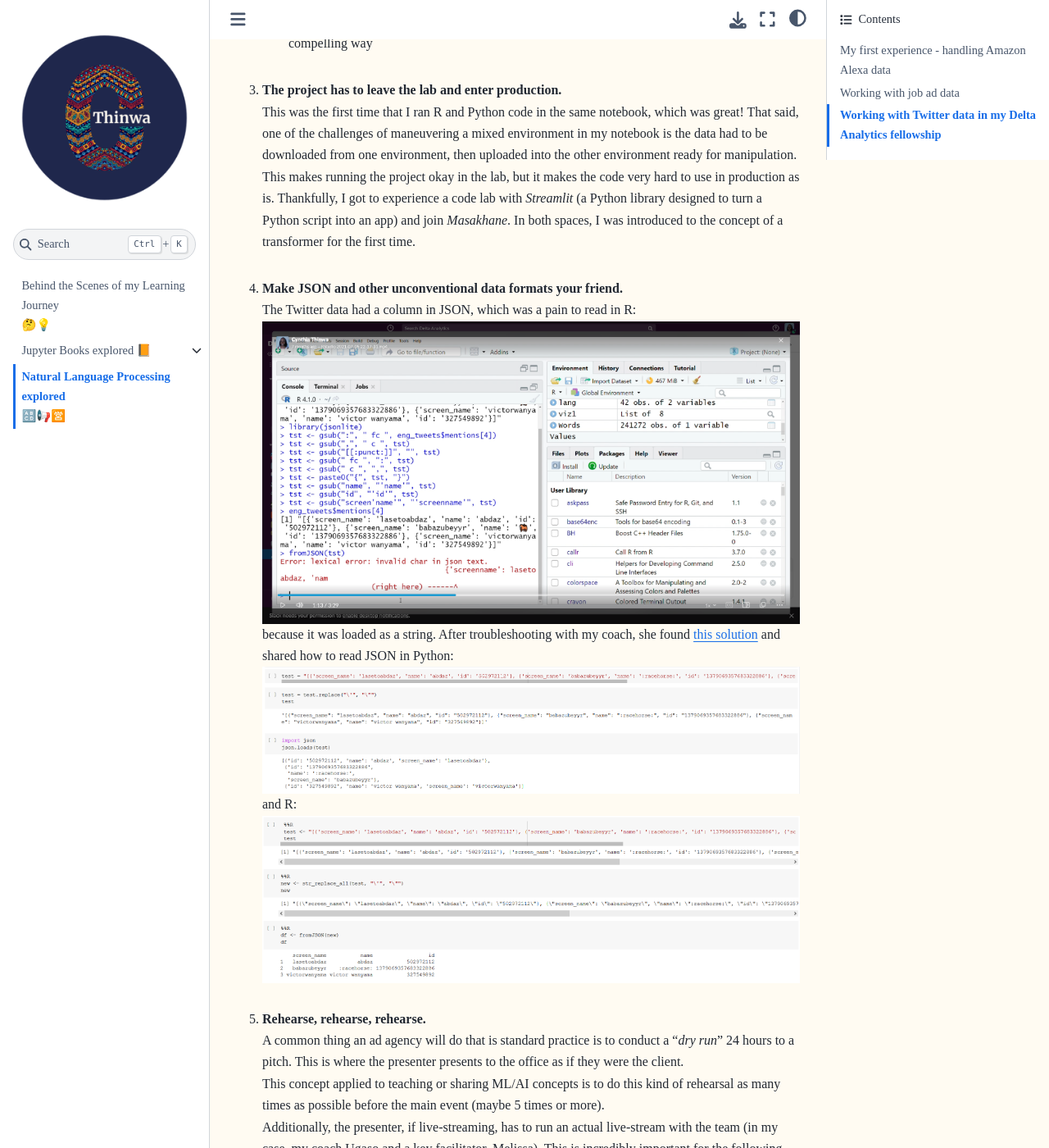
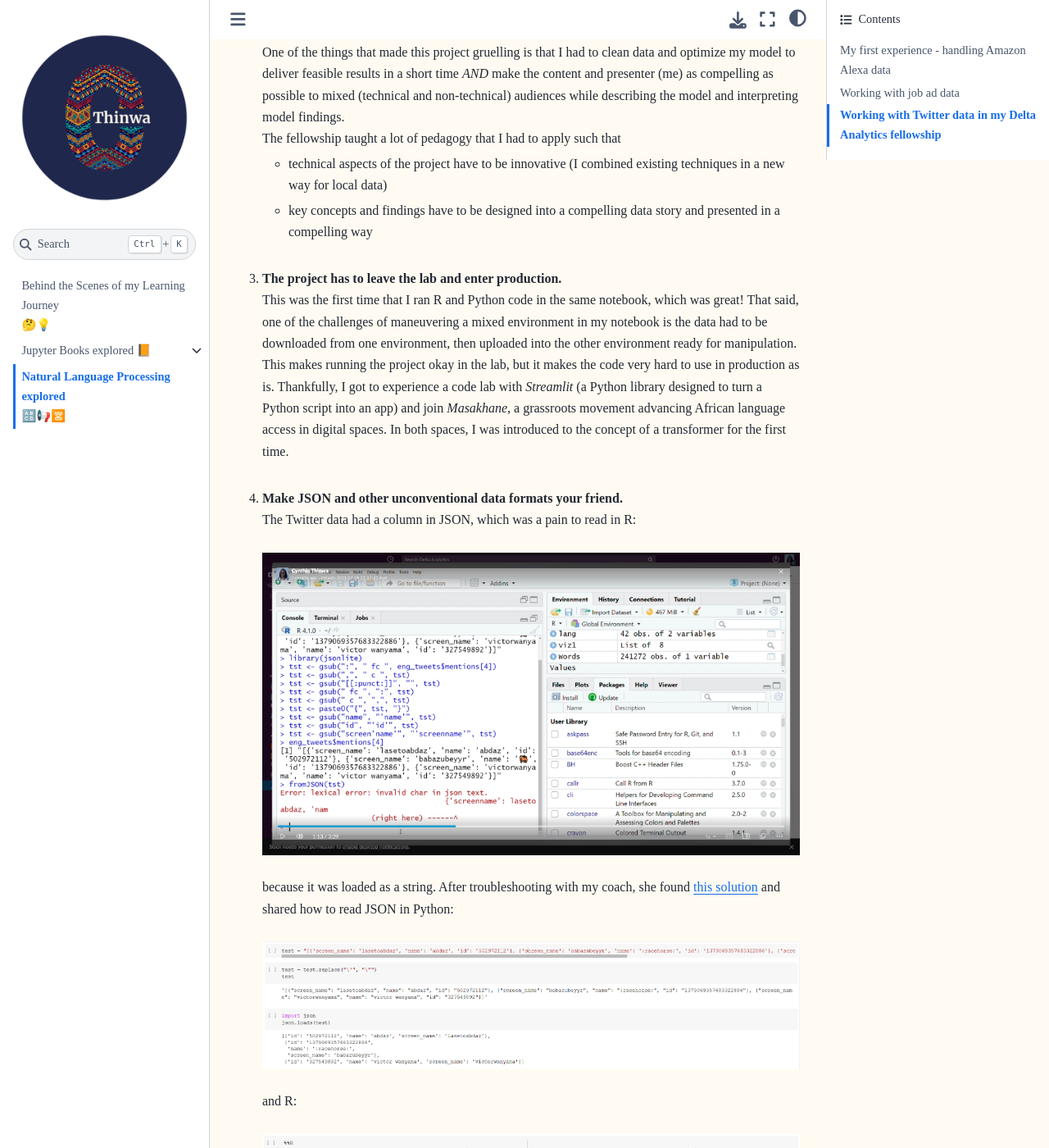
Before and after one commit to CeeThinwa/BTS-Continuous-Learning, a Jupyter Book: the page built from book/NLP_explored.md, in a window 1280 px wide and 1400 px high, scrolled down 3404 px. Shown: the whole window at 82% size. Built offline with Jupyter Book 1.0.4 settings and Sphinx 7.4.7 and the Sphinx Book theme 1.1.4, drawn with Linux system fonts in a browser that asks for light colours; some of the changed text lies outside the part shown.

Commit message:
Update NLP_explored.md

```diff
--- a/book/NLP_explored.md
+++ b/book/NLP_explored.md
@@ -30,16 +30,23 @@
 The mistakes that I made at this point include:
 1. I repeated myself a lot and did not make use of functions
 and list comprehension. An example of such code is below:<br>
+<br>
 ![Alexa1](./images/img11.png)
+<br>
+<br>
 2. While my code did get the job done, it was not reproducible.
 I did too many custom tweaks during feature engineering, such
 that if I tried using this code on another text dataset, it would
 break. This would include use of specific words as filters as
 shown below:<br>
-![Alexa2](./images/img12.png)<br>
+<br>
+![Alexa2](./images/img12.png)
+<br>
+<br>
 3. I didn't do any model evaluation and interpretation - this
 was my version of explaining why I chose a model and a certain
 loss function:<br>
+<br>
 ![Alexa3](./images/img13.png)
 
 ## Working with job ad data
@@ -57,10 +64,14 @@
 I also saw that joining words in sequence (way before I had ever
 even heard of LSTMs) gave greater context compared to getting
 frequency of the word alone.<br>
+
 To that end, I wrote a function systemizing the same:<br>
+<br>
 ![JAd1](./images/img14.png)<br>
+<br>
 and wrote another function that could generate a mini-report of
 the top 5 phrases:<br>
+<br>
 ![JAd2](./images/img15.png)
 
 ## Working with Twitter data in my Delta Analytics fellowship
@@ -121,24 +132,27 @@
 code very hard to use in production as is. Thankfully, I got to
 experience a code lab with *Streamlit* (a Python library
 designed to turn a Python script into an app) and join
-*Masakhane*. In both spaces, I was introduced to the concept of
-a transformer for the first time.<br><br>
+*Masakhane*, a grassroots movement advancing African
+language access in digital spaces. In both spaces, I was
+introduced to the concept of a transformer for the first time.
+<br><br>
 4. __Make JSON and other unconventional data formats your
 friend.__<br>
 The Twitter data had a column in JSON, which was a pain to read
-in R:<br>![KOT1](./images/img16.png)<br>
+in R:<br><br>
+![KOT1](./images/img16.png)<br><br>
 because it was loaded as a string. After troubleshooting with
 my coach, she found
 <a href='https://stackoverflow.com/a/42631426'>this solution</a>
-and shared how to read JSON in Python:
-<br>![KOT2](./images/img17.png)<br>
-and R:
+and shared how to read JSON in Python:<br>
+<br>![KOT2](./images/img17.png)<br><br>
+and R:<br>
 <br>![KOT3](./images/img18.png)<br><br>
 5. __Rehearse, rehearse, rehearse.__<br>
-A common thing an ad agency will do that is standard practice
-is to conduct a "*dry run*" 24 hours to a pitch. This is where
-the presenter presents to the office as if they were the client.
-<br>This concept applied to teaching or sharing ML/AI concepts
+A common thing an ad agency will do is to conduct a "*dry run*"
+24 hours to a pitch. This is where the presenter presents to the
+office as if they were the client.<br>
+This concept applied to teaching or sharing ML/AI concepts
 is to do this kind of rehearsal as many times as possible
 before the main event (maybe 5 times or more).<br>
 Additionally, the presenter, if live-streaming, has to run an
```
